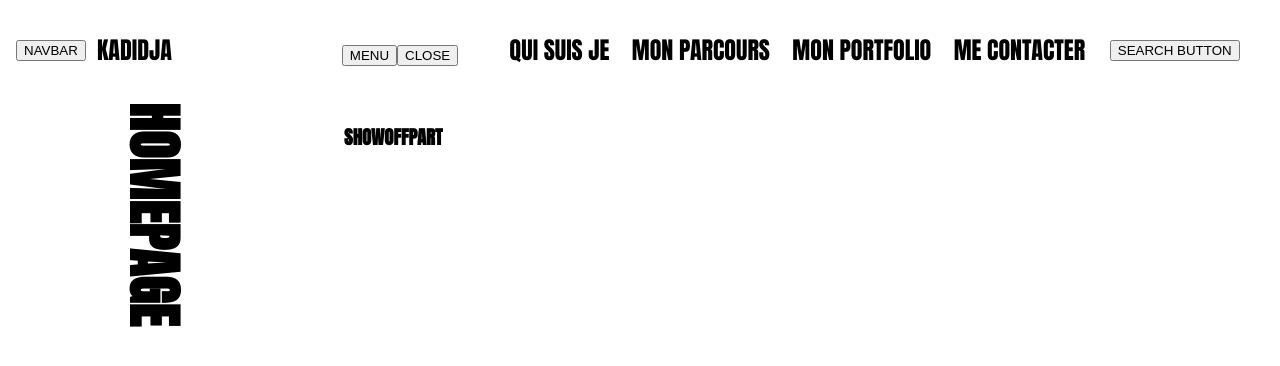
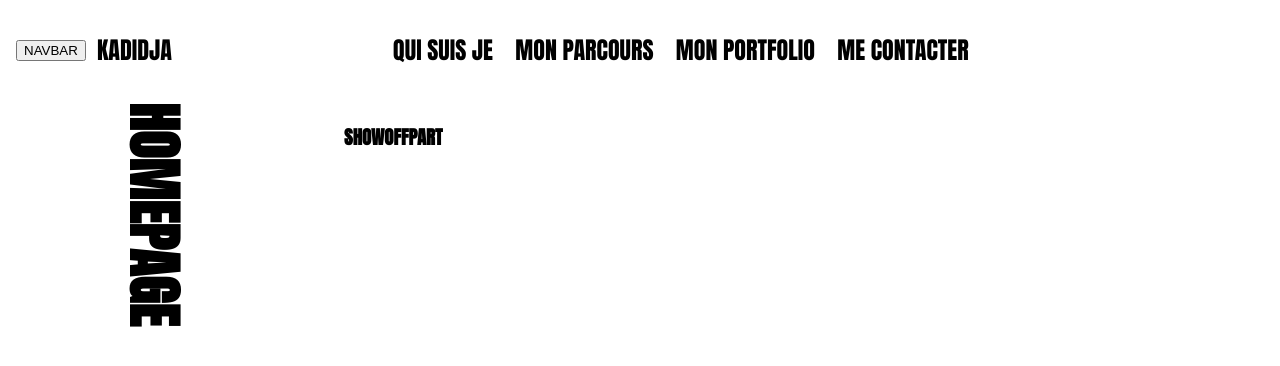
Before and after one commit to Kadeidja/portfolioReactStatic, a React (Create React App) app: page / in a window 1280 px wide. Shown: the top 366 px of the page. Built offline with nearby package versions, Linux system fonts and the light colour scheme; a web font is replaced by a local one.

Commit message:
Nav changed

```diff
--- a/src/components/Navcomponent.js
+++ b/src/components/Navcomponent.js
@@ -11,14 +11,6 @@ function Navbarcomp(){
        </div>
 
        <div id="leMenuNav">
-         <div id ="leBouton">
-           <button type="button" id="showLeMenuLiLDevice">
-             <span>MENU</span>
-           </button>
-           <button type="button" id="hideLeMenuLiLDevice">
-             <span>CLOSE</span>
-           </button>
-         </div>
          <ul id="listMenuNav">
            <li className="listMenuNavItem"><Link to="/aboutme">QUI SUIS JE</Link></li>
            <li className="listMenuNavItem"><Link to="/carrer">MON PARCOURS</Link></li>
@@ -26,13 +18,6 @@ function Navbarcomp(){
            <li className="listMenuNavItem"><Link to="/contactme">ME CONTACTER</Link></li>
          </ul>
        </div>
-
-       <div id="barreDeRecherche">
-         <button id="bouttonRechercher">
-           <span>SEARCH BUTTON</span>
-         </button>
-       </div>
-
      </nav>
 
 
```
